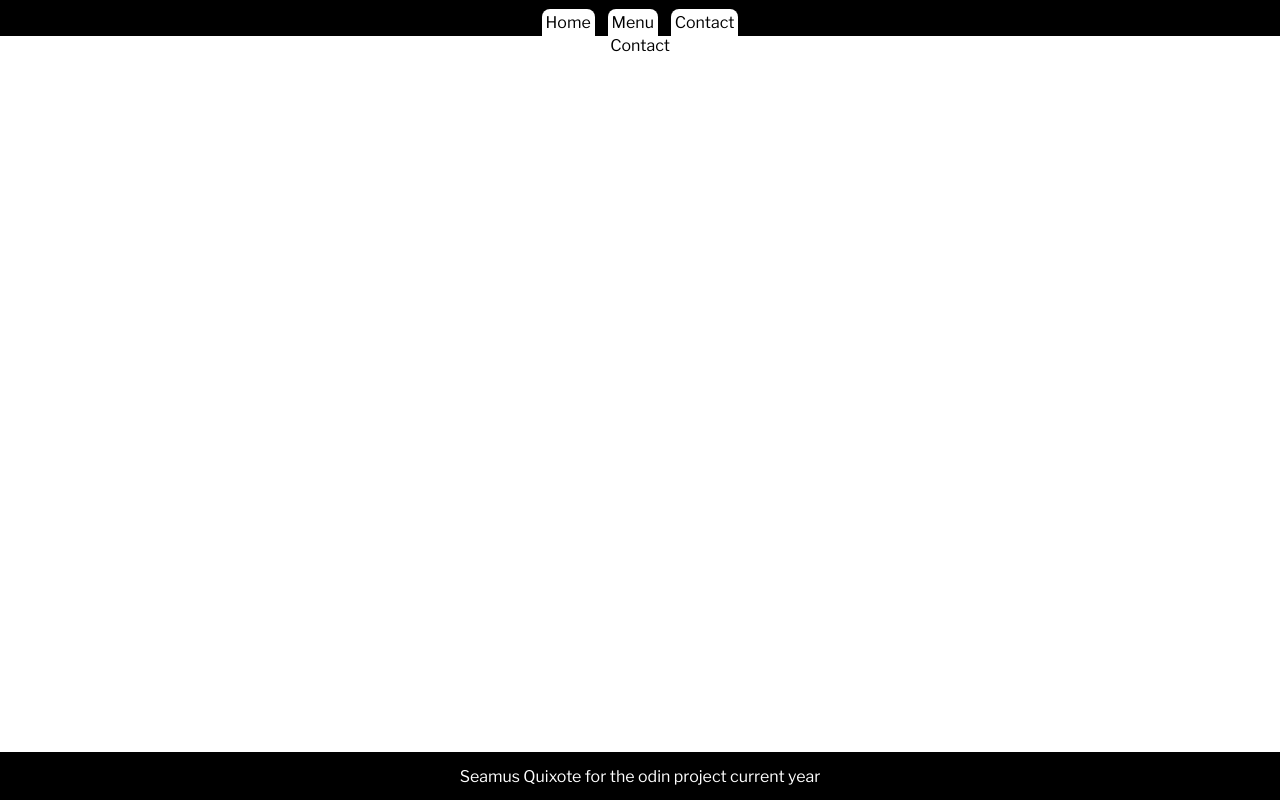
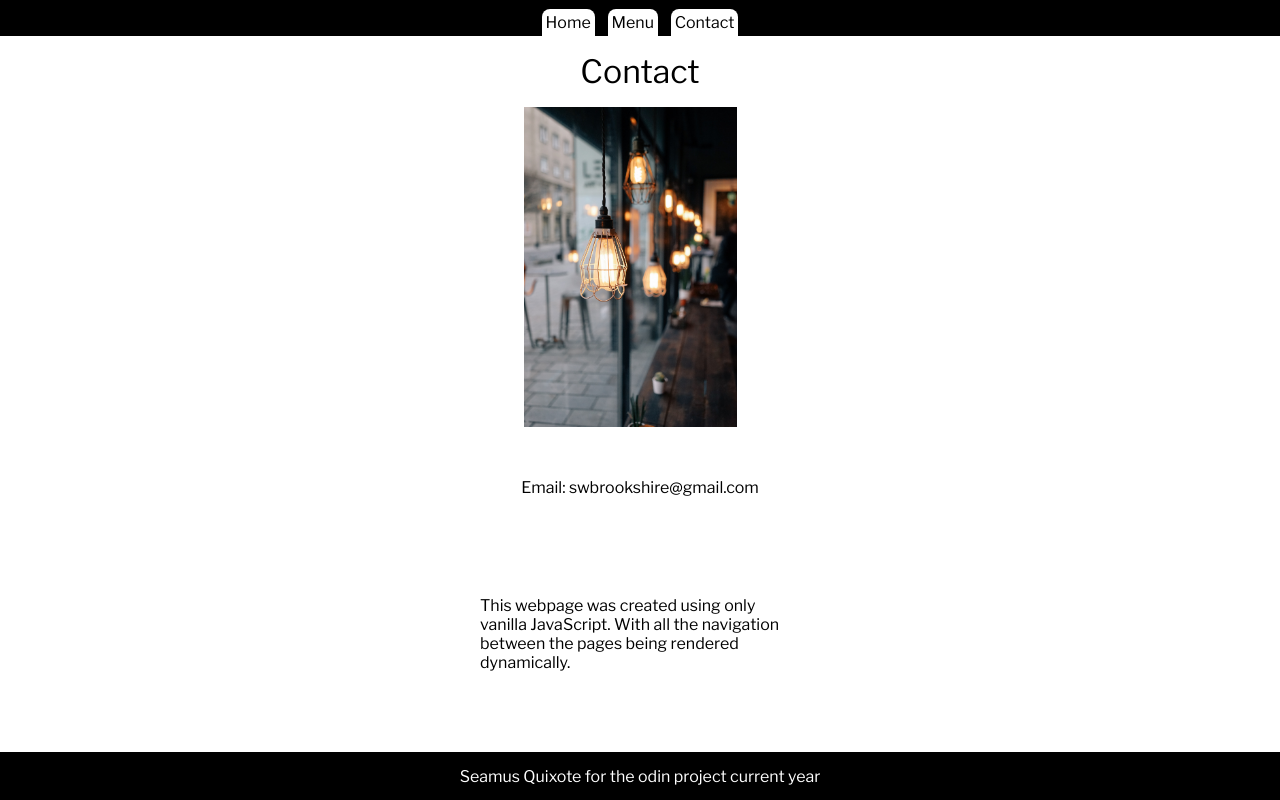
Before and after one commit to SalamanderCtesiphon/resturant-page-project, a website built with webpack: page dist/index.html in a window 1280 px wide. Both pictures are taken after a click on the element "Contact". Built offline with nearby package versions, Linux system fonts and the light colour scheme.

```diff
--- a/src/modules/contact.js
+++ b/src/modules/contact.js
@@ -1,12 +1,27 @@
-
+import image4 from '../images/tomas-jasovsky-d5SZqLkpIrY-unsplash.jpg';
 
 const contactInfo = () => {
   const main = document.querySelector('.main');
   main.innerText= '';
-  const contactInfo = document.createElement('div');
+  const contactInfo = document.createElement('h1');
+  contactInfo.classList.add('nameOfResturant');
+
+  const contactTextContent = document.createElement('div');
+  contactTextContent.innerText = "Email: swbrookshire@gmail.com ";
+  contactTextContent.classList.add('menuContent');
+  const para1 = document.createElement('p');
+  para1.innerText = 'This webpage was created using only vanilla JavaScript. With all the navigation between the pages being rendered dynamically.'
+
+  const contactImg = new Image();
+  contactImg.src = image4;
+  contactImg.classList.add('contactImg')
+
   contactInfo.innerText = 'Contact';
   main.classList.add('page');
   main.appendChild(contactInfo);
+  main.appendChild(contactImg);
+  main.appendChild(contactTextContent);
+  main.appendChild(para1);
 };
 
 export { contactInfo };
--- a/src/style.css
+++ b/src/style.css
@@ -3,6 +3,7 @@
   src: url('./LibreFranklin-Regular.ttf');
   font-weight: 600;
   font-style: normal;
+  letter-spacing: 3rem;
 }
 
 * {
@@ -41,6 +42,7 @@
 .page {
   display: flex;
   flex-direction: column;
+  align-items: center;
   justify-content: space-between;
   align-items: center;
   height: 89.5vh;
@@ -53,7 +55,6 @@
   width: 25vw;
   min-width: 300px;
   height: auto;
-  overflow: hidden;
 }
 
 .nameOfResturant {
@@ -82,6 +83,12 @@
   background: url(./images/jarek-ceborski-IhqDpFz7I8Q-unsplash.jpg);
   height: 20vh;
   width: 7vw;
+}
+
+.contactImg {
+  background: url(./images/tomas-jasovsky-d5SZqLkpIrY-unsplash.jpg);
+  height: 40vh;
+  width: auto;
 }
 
 .menuContent {
```
Also changed, not shown: dist/ad665c50a4f707d7c0af.jpg (added), dist/bundle.js.
